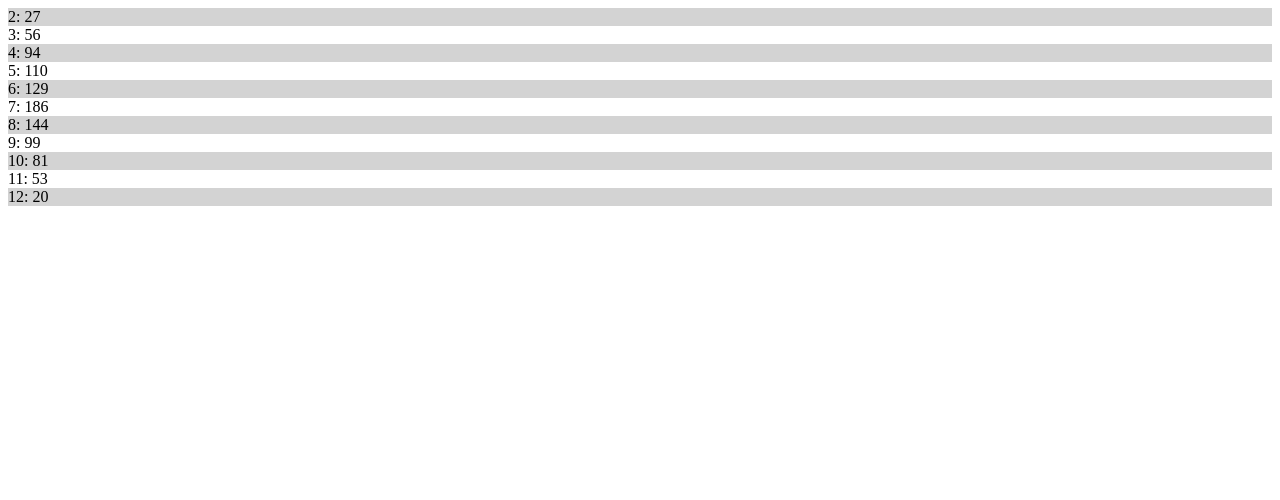
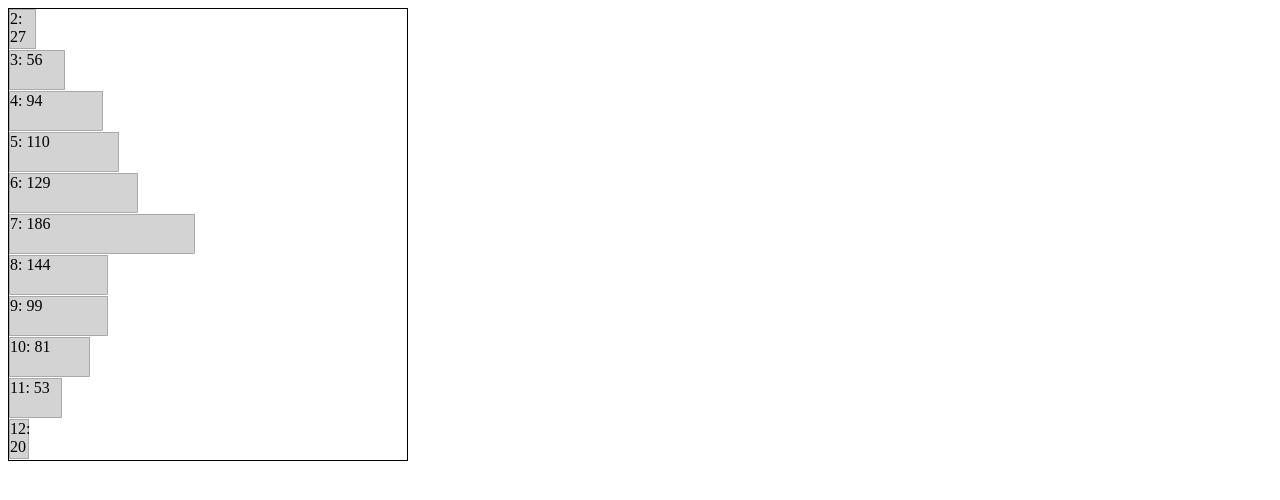
Before and after one commit to delpercio/dice-roll-stats, a plain HTML site: page index.html in a window 1280 px wide. Drawn offline with Linux system fonts and the light colour scheme.

Commit message:
functions, needs re factored

```diff
--- a/script.js
+++ b/script.js
@@ -1,7 +1,19 @@
 console.log("hello")
-
+//inital array to represent total number of potential dice roll outcomes
 let count = [0, 0, 0, 0, 0, 0, 0, 0, 0, 0, 0, 0, 0]
 
+
+
+//So i wrote this in here because the rubric is a bit vague but here is a function for 1 - 6 sided die roll.
+function oneRoll() {
+    let theRoll = Math.floor(Math.random() * 6) + 1;
+    return theRoll
+}
+console.log(oneRoll())
+
+
+
+//This adds the dice roll of two 6 sided die and returns the result
 function dieRoll() {
     let dieOne = Math.floor(Math.random() * 6) + 1;
     let dieTwo = Math.floor(Math.random() * 6) + 1;
@@ -10,93 +22,116 @@ function dieRoll() {
 
 
 
-
+//Loop runs 'dieRoll' 1000 times and tracks the the results, results are stored in the inital array
 for (i = 0; i < 999; i++) {
     let currentRoll = dieRoll()
 
-    if (currentRoll === 0) {
+    if (currentRoll === 2) {
         count[0]++
     }
-    if (currentRoll === 1) {
+    if (currentRoll === 3) {
         count[1]++
     }
-    if (currentRoll === 2) {
+    if (currentRoll === 4) {
         count[2]++
     }
-    if (currentRoll === 3) {
+    if (currentRoll === 5) {
         count[3]++
     }
-    if (currentRoll === 4) {
+    if (currentRoll === 6) {
         count[4]++
     }
-    if (currentRoll === 5) {
+    if (currentRoll === 7) {
         count[5]++
     }
-    if (currentRoll === 6) {
+    if (currentRoll === 8) {
         count[6]++
     }
-    if (currentRoll === 7) {
+    if (currentRoll === 9) {
         count[7]++
     }
-    if (currentRoll === 8) {
+    if (currentRoll === 10) {
         count[8]++
     }
-    if (currentRoll === 9) {
+    if (currentRoll === 11) {
         count[9]++
     }
-    if (currentRoll === 10) {
+    if (currentRoll === 12) {
         count[10]++
     }
-    if (currentRoll === 11) {
-        count[11]++
-    }
-    if (currentRoll === 12) {
-        count[12]++
-    }
+
+
 
 
 }
 
+
+//Prints the array into chart, I still need to query selector to adjust the css width based on the result of the rolls
+
 let newDiv1 = document.createElement('div');
-newDiv1.innerHTML = "2: " + count[2]
-document.body.appendChild(newDiv1);
+newDiv1.innerHTML = "2: " + count[0];
+newDiv1.id = "div1"; newDiv1.className = "theBars"
+newDiv1.style.width = count[0] + "px"
+document.getElementById('container').appendChild(newDiv1);
+
 
 let newDiv2 = document.createElement('div');
-newDiv2.innerHTML = "3: " + count[3]
-document.body.appendChild(newDiv2);
+newDiv2.innerHTML = "3: " + count[1];
+newDiv2.id = "div2"; newDiv2.className = "theBars"
+newDiv2.style.width = count[1] + "px"
+document.getElementById('container').appendChild(newDiv2);
 
 let newDiv3 = document.createElement('div');
-newDiv3.innerHTML = "4: " + count[4]
-document.body.appendChild(newDiv3);
+newDiv3.innerHTML = "4: " + count[2];
+newDiv3.id = "div3"; newDiv3.className = "theBars"
+newDiv3.style.width = count[2] + "px"
+
+document.getElementById('container').appendChild(newDiv3);
 
 let newDiv4 = document.createElement('div');
-newDiv4.innerHTML = "5: " + count[5]
-document.body.appendChild(newDiv4);
+newDiv4.innerHTML = "5: " + count[3];
+newDiv4.id = "div4"; newDiv4.className = "theBars"
+newDiv4.style.width = count[3] + "px"
+document.getElementById('container').appendChild(newDiv4);
 
 let newDiv5 = document.createElement('div');
-newDiv5.innerHTML = "6: " + count[6]
-document.body.appendChild(newDiv5);
+newDiv5.innerHTML = "6: " + count[4];
+newDiv5.id = "div5"; newDiv5.className = "theBars"
+newDiv5.style.width = count[4] + "px"
+document.getElementById('container').appendChild(newDiv5);
 
 let newDiv6 = document.createElement('div');
-newDiv6.innerHTML = "7: " + count[7]
-document.body.appendChild(newDiv6);
+newDiv6.innerHTML = "7: " + count[5];
+newDiv6.id = "div6"; newDiv6.className = "theBars"
+newDiv6.style.width = count[5] + "px"
+document.getElementById('container').appendChild(newDiv6);
 
 let newDiv7 = document.createElement('div');
-newDiv7.innerHTML = "8: " + count[8]
-document.body.appendChild(newDiv7);
+newDiv7.innerHTML = "8: " + count[6];
+newDiv7.id = "div1"; newDiv7.className = "theBars"
+newDiv7.style.width = count[7] + "px"
+document.getElementById('container').appendChild(newDiv7);
 
 let newDiv8 = document.createElement('div');
-newDiv8.innerHTML = "9: " + count[9]
-document.body.appendChild(newDiv8);
+newDiv8.innerHTML = "9: " + count[7];
+newDiv8.id = "div8"; newDiv8.className = "theBars"
+newDiv8.style.width = count[7] + "px"
+document.getElementById('container').appendChild(newDiv8);
 
 let newDiv9 = document.createElement('div');
-newDiv9.innerHTML = "10: " + count[10]
-document.body.appendChild(newDiv9);
+newDiv9.innerHTML = "10: " + count[8];
+newDiv9.id = "div9"; newDiv9.className = "theBars"
+newDiv9.style.width = count[8] + "px"
+document.getElementById('container').appendChild(newDiv9);
 
 let newDiv10 = document.createElement('div');
-newDiv10.innerHTML = "11: " + count[11]
-document.body.appendChild(newDiv10);
+newDiv10.innerHTML = "11: " + count[9];
+newDiv10.id = "div10"; newDiv10.className = "theBars"
+newDiv10.style.width = count[9] + "px"
+document.getElementById('container').appendChild(newDiv10);
 
 let newDiv11 = document.createElement('div');
-newDiv11.innerHTML = "12: " + count[12]
-document.body.appendChild(newDiv11);
+newDiv11.innerHTML = "12: " + count[10];
+newDiv11.id = "div11"; newDiv11.className = "theBars"
+newDiv11.style.width = count[10] + "px"
+document.getElementById('container').appendChild(newDiv11);
--- a/style.css
+++ b/style.css
@@ -1,8 +1,21 @@
-*{
+* {
     box-sizing: border-box;
+}
+
+#container {
+    border: 1px solid black;
+    max-width: 400px;
+
 
 }
 
-div:nth-child(odd) {
-    background-color:lightgray;;
+.theBars {
+
+    background-color: lightgray;
+    margin-bottom: 1PX;
+    border: .5px solid darkgray;
+    height: 40px;
+    border-radius: 0 0 2% 0
+
+
 }
```
Also changed, not shown: 1 other file.
